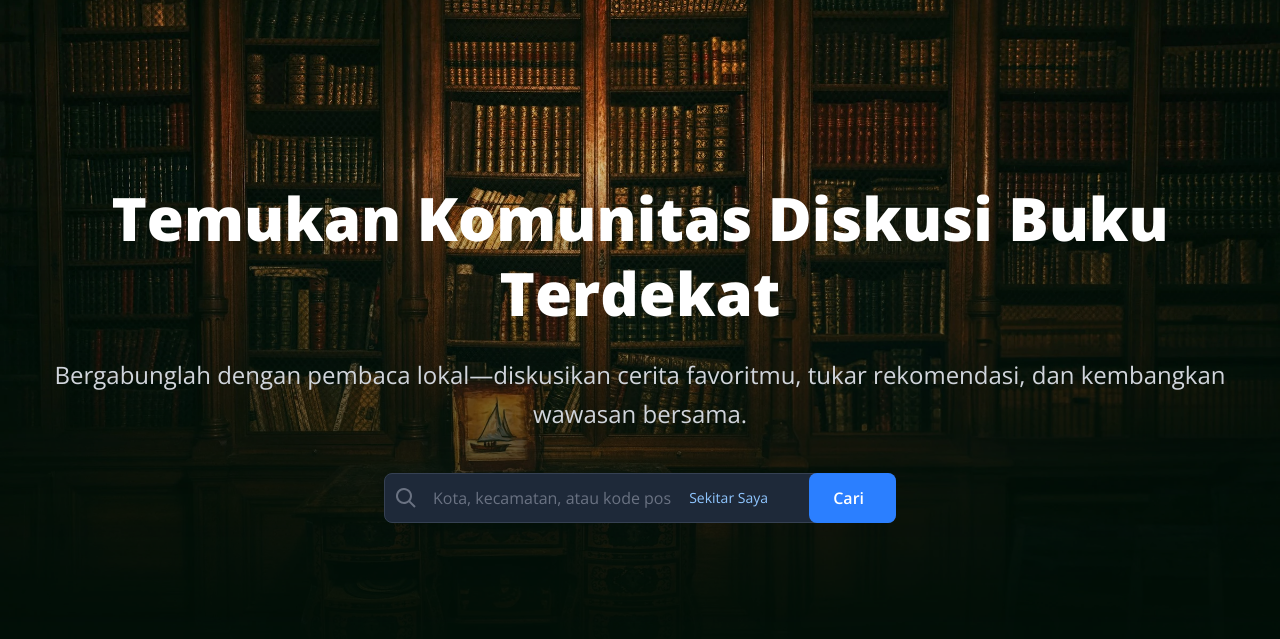
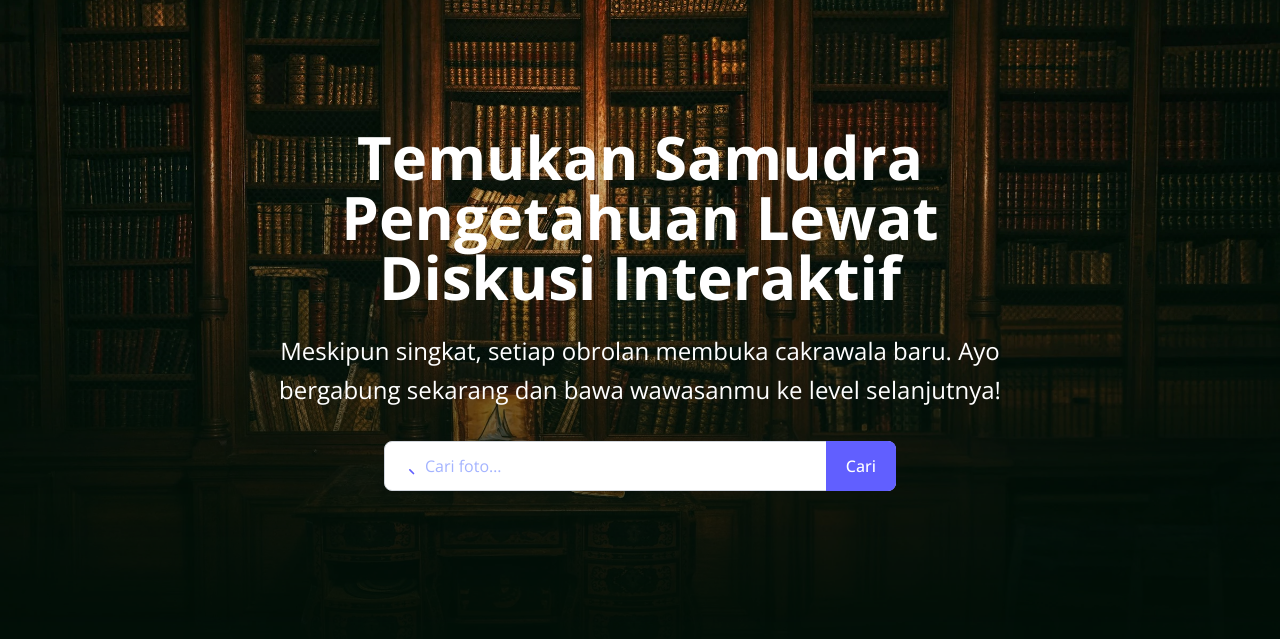
Before and after one commit to husnualzhan/gowabookparty, a plain HTML site: page index.html in a window 1280 px wide. Shown: the part 91-730 px from the top of the page. Drawn offline with nearby package versions, Linux system fonts and the light colour scheme.

Commit message:
baru kasing 1 sectionnya

```diff
--- a/index.html
+++ b/index.html
@@ -300,72 +300,63 @@
 
           <!-- Konten teks yang diletakkan di atas layer background -->
           <div class="mx-auto relative px-4 h-full overflow-hidden">
-            <section id="find-community" class="mt-48 py-20 px-4">
-              <div class=" mx-auto text-center">
-                <!-- Headline -->
-                <h1
-                  class="text-5xl md:text-6xl font-extrabold text-white leading-tight mb-6"
+            <section
+              class="md:h-full flex flex-col md:justify-center items-center text-white text-left xl:text-center w-full md:container xl:w-[80%] mx-auto px-6 mt-40 md:mt-0 text-balance"
             >
-                  Temukan Komunitas Diskusi Buku Terdekat
+              <h1 class="text-4xl md:text-5xl lg:text-6xl font-bold mb-6">
+                Temukan Samudra Pengetahuan Lewat Diskusi Interaktif
               </h1>
-
-                <!-- Subheadline -->
               <p
-                  class="text-xl md:text-2xl text-gray-300 leading-relaxed mb-10"
+                class="text-lg md:text-xl lg:text-2xl font-light leading-relaxed mb-8 2xl:max-w-[100ch]"
               >
-                  Bergabunglah dengan pembaca lokal—diskusikan cerita favoritmu,
-                  tukar rekomendasi, dan kembangkan wawasan bersama.
+                Meskipun singkat, setiap obrolan membuka cakrawala baru. Ayo
+                bergabung sekarang dan bawa wawasanmu ke level selanjutnya!
               </p>
-
-                <!-- Form Pencarian -->
               <form
-                  action="/search"
-                  method="get"
-                  class="relative max-w-lg mx-auto"
+                class="w-full max-w-lg  "
+                role="search"
+                aria-label="Search photos"
               >
-                  <!-- Ikon search -->
-                  <div
+                <div class="relative">
+                  <span
                     class="absolute inset-y-0 left-0 pl-3 flex items-center pointer-events-none"
                   >
                     <svg
-                      class="w-5 h-5 text-gray-500"
-                      fill="currentColor"
-                      viewBox="0 0 20 20"
+                      xmlns="http://www.w3.org/2000/svg"
+                      class="h-5 w-5 text-indigo-500"
+                      fill="none"
+                      viewBox="0 0 24 24"
+                      stroke="currentColor"
+                      stroke-width="2"
                     >
                       <path
-                        fill-rule="evenodd"
-                        d="M12.9 14.32a8 8 0 111.414-1.414l5.387 5.386-1.414 1.415-5.387-5.387zM8 14a6 6 0 100-12 6 6 0 000 12z"
-                        clip-rule="evenodd"
+                        stroke-linecap="round"
+                        stroke-linejoin="round"
+                        d="M21 21l-4.35-4.35m0 0A7.5 7.5 0 1116.65 16.65z"
                       />
                     </svg>
-                  </div>
+                  </span>
 
+                  <!-- Input field -->
                   <input
-                    type="text"
-                    name="location"
-                    placeholder="Kota, kecamatan, atau kode pos"
-                    aria-label="Cari lokasi komunitas buku"
+                    id="search"
+                    name="search"
+                    type="search"
+                    placeholder="Cari foto…"
+                    class="block w-full pl-10 pr-24 py-3 bg-white border border-gray-300 rounded-lg text-indigo-600 placeholder-indigo-300 focus:outline-none focus:ring-2 focus:ring-indigo-500 focus:border-indigo-500 transition"
                     required
-                    class="w-full pl-12 pr-4 py-3 bg-gray-800 border border-gray-700 text-white placeholder-gray-500 rounded-lg focus:outline-none focus:ring-2 focus:ring-blue-400 focus:border-transparent transition"
                   />
 
-                  <!-- Tombol 'Sekitar Saya' -->
-                  <button
-                    type="button"
-                    class="absolute right-32 top-1/2 transform -translate-y-1/2 text-sm text-blue-300 hover:text-blue-400 focus:outline-none"
-                    onclick="navigator.geolocation.getCurrentPosition(pos => { /* AJAX dengan coords */ })"
-                  >
-                    Sekitar Saya
-                  </button>
-
+                  <!-- Button submit -->
                   <button
                     type="submit"
-                    class="mt-4 w-full sm:w-auto sm:mt-0 sm:absolute sm:inset-y-0 sm:right-0 sm:pl-6 sm:pr-8 bg-blue-500 text-white font-semibold py-3 rounded-lg hover:bg-blue-600 focus:outline-none focus:ring-2 focus:ring-blue-400 transition"
+                    class="absolute inset-y-0 right-0 inline-flex items-center justify-center px-5 py-2 ml-1 bg-indigo-500 hover:bg-indigo-600 active:bg-indigo-700 text-white font-medium rounded-r-lg focus:outline-none focus:ring-2 focus:ring-indigo-500 focus:ring-offset-1 transition"
+                    aria-label="Submit search"
                   >
                     Cari
                   </button>
+                </div>
               </form>
-              </div>
             </section>
           </div>
         </div>
```
Lines whose indentation alone changed are shown as unchanged.
